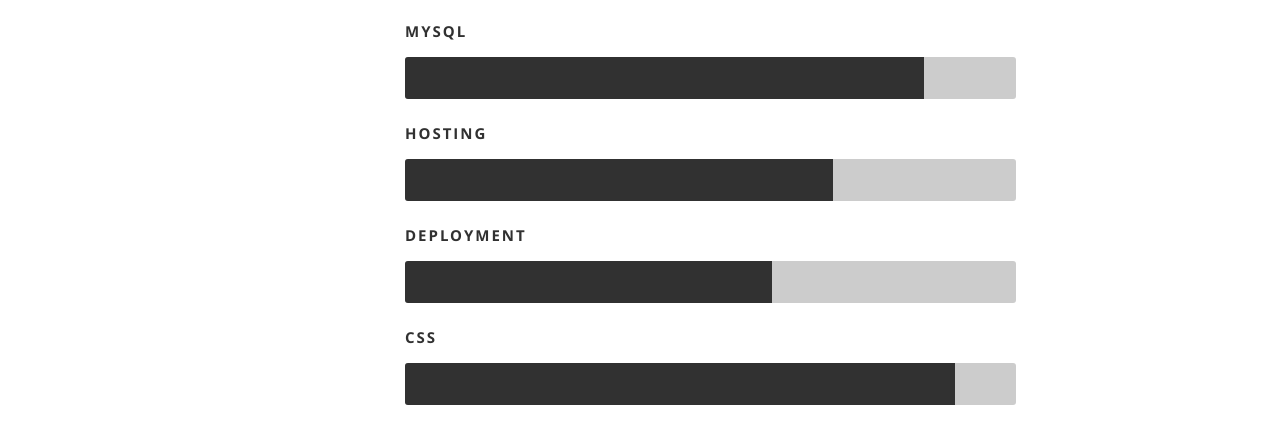
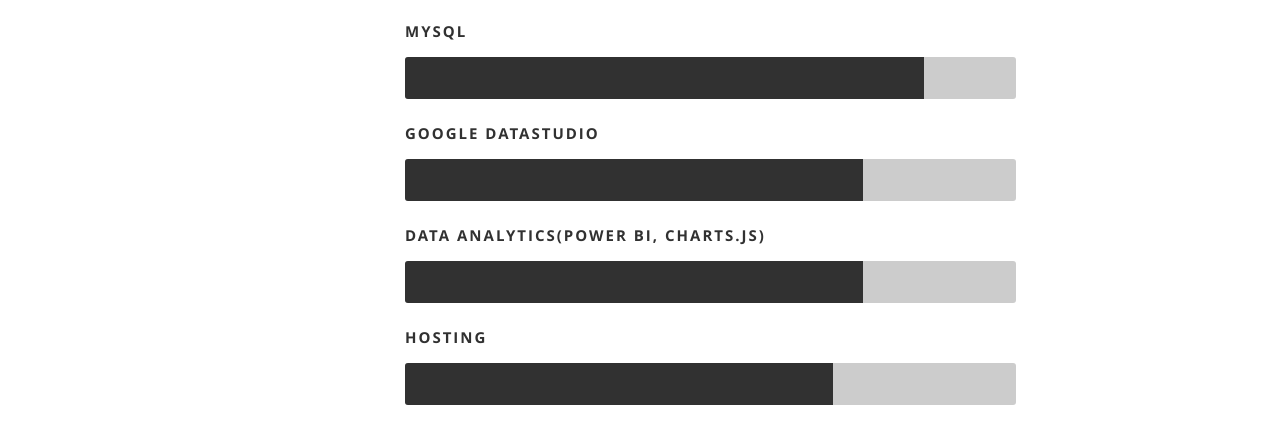
Before and after one commit to Defcicer12/CV, a plain HTML site: page index.html in a window 1280 px wide. Shown: the part 3385-3811 px from the top of the page. Drawn offline with nearby package versions, Linux system fonts and the light colour scheme.

Commit message:
New skills

```diff
--- a/css/layout.css
+++ b/css/layout.css
@@ -421,6 +421,16 @@ ul#nav li.current a { color: #F06000; }
    -webkit-animation: jquery 2s ease;
 }
 .reactjs{
+   width: 75%;
+   -moz-animation: jquery 2s ease;
+   -webkit-animation: jquery 2s ease;
+}
+.datastudio{
+   width: 75%;
+   -moz-animation: jquery 2s ease;
+   -webkit-animation: jquery 2s ease;
+}
+.analytics{
    width: 75%;
    -moz-animation: jquery 2s ease;
    -webkit-animation: jquery 2s ease;
--- a/index.html
+++ b/index.html
@@ -245,7 +245,9 @@
                   <li><span class="bar-expand serverManaging"></span><em>Server Managment</em></li>
 						<li><span class="bar-expand dbManaging"></span><em>Database management</em></li>
 						<li><span class="bar-expand sql"></span><em>SQL</em></li>
-						<li><span class="bar-expand mysql"></span><em>MYSQL</em></li>
+                  <li><span class="bar-expand mysql"></span><em>MYSQL</em></li>
+                  <li><span class="bar-expand datastudio"></span><em>Google Datastudio</em></li>
+                  <li><span class="bar-expand analytics"></span><em>Data Analytics(Power BI, charts.js)</em></li>
                   <li><span class="bar-expand hosting"></span><em>Hosting</em></li>
                   <li><span class="bar-expand deployment"></span><em>Deployment</em></li>
                   <li><span class="bar-expand css"></span><em>CSS</em></li>
```
